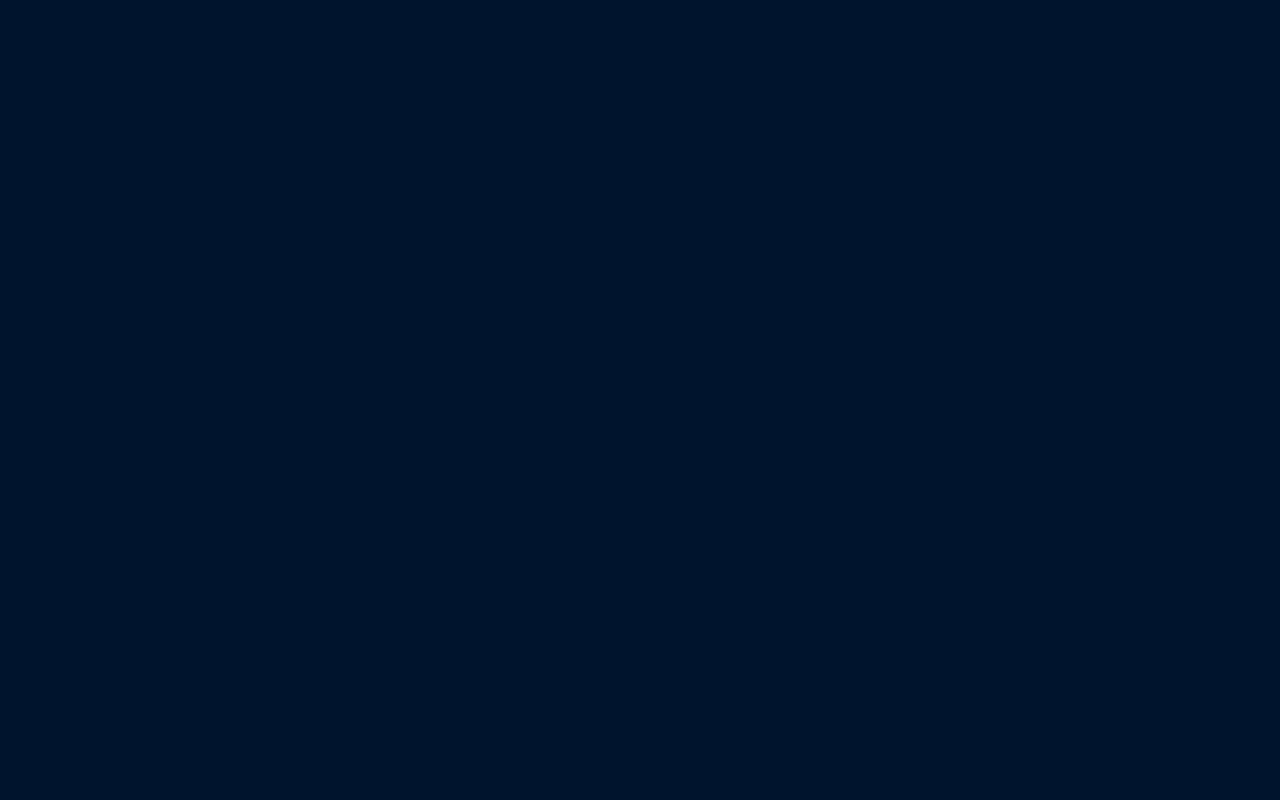
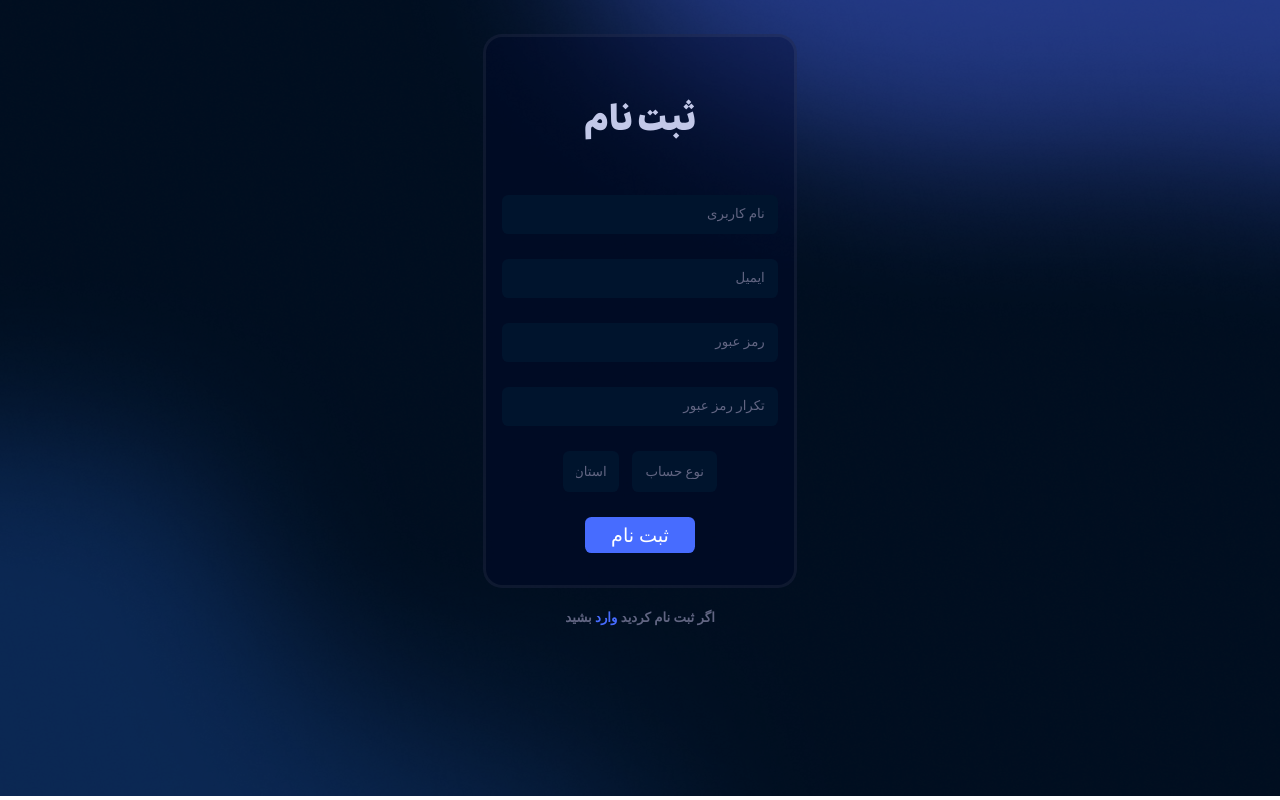
Before and after one commit to CRT-Retro/Freelance-site, a plain HTML site: page templates/register.html in a window 1280 px wide. Drawn offline with Linux system fonts and the light colour scheme; files whose address does not match are found by name; a web font is replaced by a local one.

Commit message:
register page done

```diff
--- a/static/style.css
+++ b/static/style.css
@@ -52,7 +52,7 @@ html {
 }
 
 
-h1,h2,h3,h3,h4,h5,h6,p,a
+h1,h2,h3,h3,h4,h5,h6,p,a,input,select,option
 {
     font-family: bon;
 
@@ -72,7 +72,7 @@ body
     background-color: #fff;
 } */
 
-button,a
+button,a,select
 {
     transition: all 0.2s ease;
 }
@@ -784,10 +784,132 @@ footer
 {
     display: flex;
     justify-content: center;
+    background: url(../static/background/bg.png) no-repeat;
+    background-position: center;
+    background-size:cover;
 }
-.login-box
+.gerister-box
+{
+    display: flex;
+    gap: 2vw;
+    flex-direction: column;
+    align-items: center;
+    margin: 2vw 5vw 0vw 5vw;
+    padding: 2.5vw 2vw;
+    background-color: #00072d57;
+    border-radius: 1.5vw;
+    border: solid #d9d9d910;
+    width: 20vw;
+
+    backdrop-filter: blur(100);
+    /* height: 30vw; */
+
+}
+
+.input-user
+{
+    width: 20vw;
+    height: 2vw;
+    padding: 0.5vw;
+    border-radius: 0.5vw;
+    background-color: #00142D;
+    color: #C2C8E8;
+    border: none;
+    font-family: bon-semibold;
+    padding-right: 1vw;
+}
+.input-user::placeholder
+{
+    color: #616582;
+}
+
+.input-user:focus
+{
+    outline: none;
+}
+
+.rigester-text
+{
+    color: #C2C8E8;
+    font-family: bon-extrabold;
+    font-size:xx-large;
+}
+select
+{
+    background-color: #00142D;
+    color: #616582;
+    border-radius: 0.5vw;
+    padding: 1vw;
+
+    border: none;
+    appearance: none;
+    -webkit-appearance: none;
+    -moz-appearance: none;
+    outline: none;
+
+}
+
+option
+{
+    color: #C2C8E8;
+}
+
+.select-box
+{
+    display: flex;
+    gap: 1vw;
+}
+
+#city
+{
+    width: 4.4vw;
+}
+
+#hesab
+{
+    display: none;
+}
+
+select:hover
+{
+    background-color: #021935;
+}
+.ostan
+{
+    display: none;
+    /* direction:unset; */
+}
+
+.register-cantiner
 {
     display: flex;
     flex-direction: column;
+    justify-content: center;
     align-items: center;
+    margin-bottom: 2vw;
 }
+
+.gerister-button
+{
+    color: white;
+    background-color: #476CFF;
+    padding: 0.5vw 2vw;
+    border-radius: 0.5vw;
+    font-size: 1.5vw;
+}
+
+.login-page-text
+{
+    color: #616582;
+}
+
+.login-page-linke
+{
+    color: #476CFF;
+}
+
+.gerister-button:hover
+{
+    background-color: #6a88ff;
+    transform: scale(1.05);
+}
--- a/templates/register.html
+++ b/templates/register.html
@@ -3,11 +3,70 @@
 <head>
     <meta charset="UTF-8">
     <meta name="viewport" content="width=device-width, initial-scale=1.0">
-    <link rel="stylesheet" href="/static/style.css">
+    <link rel="stylesheet" href="../static/style.css">
 
     <title>Document</title>
 </head>
-<body>
+<body id="login-page">
+
+    <div class="register-cantiner">
+        <div class="gerister-box">
+            <h2 class="rigester-text">ثبت نام</h2>
+            <input class="input-user username-input" placeholder="نام کاربری">
+            <input type="email" class="input-user email" placeholder="ایمیل">
+            <input class="input-user password-input" placeholder="رمز عبور">
+            <input class="input-user password-confirm-input" placeholder="تکرار رمز عبور">
+            <div class="select-box">
+                <select name="دسته بندی" id="EmployerRoFreelancer">
+                    <option value="" disabled selected id="hesab">نوع حساب</option>
+                    <option value="" id="freelacer">فریلنسر</option>
+                    <option value="" id="employer">کارفرما</option>
+                </select>
+                <select id="city" >
+                    <option value="" disabled selected class="ostan">استان</option>
+                    <option value=""> آذرباجان شرقی</option>
+                    <option value="">آذرباجان قربی</option>
+                    <option value="">اردبیل</option>
+                    <option value="">اصفهان</option>
+                    <option value="">البرز</option>
+                    <option value="">ایلام</option>
+                    <option value="">بوشهر</option>
+                    <option value="">تهران</option>
+                    <option value="">چهارمحال و بختیاری</option>
+                    <option value="">خراسان جنوبی</option>
+                    <option value="">خراسان رضوی</option>
+                    <option value="">خراسان شمالی</option>
+                    <option value="">خوزستان</option>
+                    <option value="">زنجان</option>
+                    <option value="">سمنان</option>
+                    <option value="">سیستان و بلوچستان</option>
+                    <option value="">فارس</option>
+                    <option value="">قزوین</option>
+                    <option value="">قم</option>
+                    <option value="">کردستان</option>
+                    <option value="">کرمان</option>
+                    <option value="">کرمانشاه</option>
+                    <option value="">کهکیلویه و بیراحمد</option>
+                    <option value="">گلستان</option>
+                    <option value="">گیلان</option>
+                    <option value="">لرستان</option>
+                    <option value="">مازندران</option>
+                    <option value="">مرکزی</option>
+                    <option value="">هرمزگان</option>
+                    <option value="">همدان</option>
+                    <option value="">یزد</option>
+                </select>
+            </div>
+            <a href="" class="gerister-button">ثبت نام</a>
+            <!-- -job title     -job title  -->
+            <!-- <div class=""></div> -->
+        </div>
+
+        <h5 class="login-page-text">اگر ثبت نام کردید <a href="" class="login-page-linke">وارد</a> بشید</h5>
+    </div>
+
+
+
 
 </body>
 </html>
```
Also changed, not shown: index.html (+1 -1 lines), templates/login.html (+1 -15 lines), static/background/bg.png (added).
